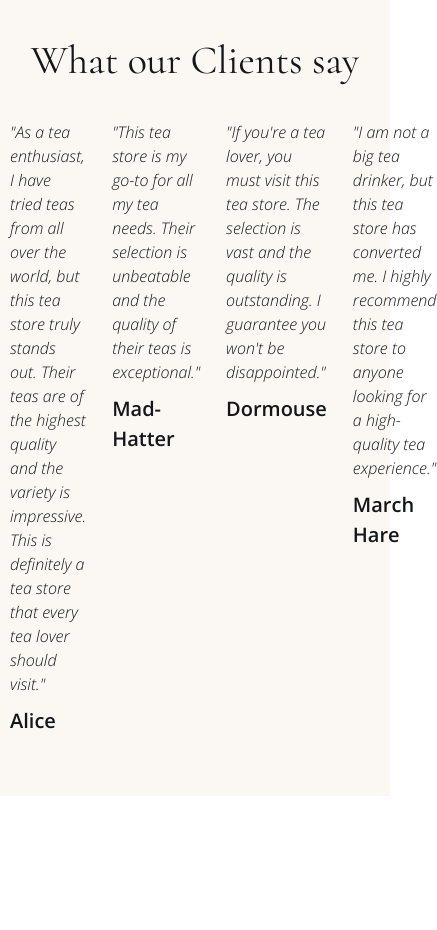
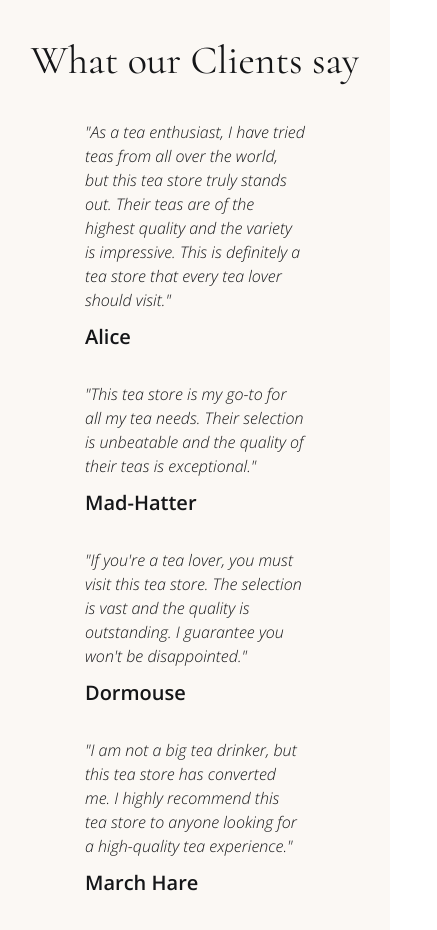
Before and after one commit to Vidiborets0012/tea, a plain HTML site: page index.html in a window 390 px wide. Shown: the part 1580-2510 px from the top of the page, 437 px wide, since content can reach past the window. Before the commit the page ends 2436 px from the top, so only its background shows below. Drawn offline with nearby package versions, Linux system fonts and the light colour scheme; a web font is replaced by a local one.

Commit message:
adapt the reviews section

```diff
--- a/css/style.css
+++ b/css/style.css
@@ -99,6 +99,10 @@ button {
   background-color: transparent;
   cursor: pointer;
 }
+
+/* .reviews__item.reviews__item--hide {
+    display: none;
+  } */
 
 .container {
   max-width: 1240px;
@@ -260,6 +264,7 @@ body {
 
 .reviews__list {
   display: flex;
+  justify-content: center;
   gap: 0 26px;
 }
 
@@ -315,6 +320,14 @@ body {
 
   .assortment__list {
     gap: 0;
+  }
+
+  /* .reviews__item.reviews__item--hide {
+    display: none;
+  } */
+
+  .reviews__item:last-child {
+    display: none;
   }
 }
 
@@ -417,6 +430,15 @@ body {
     flex-wrap: wrap;
     justify-content: center;
   }
+
+  .reviews__list {
+    flex-wrap: wrap;
+    gap: 30px 76px;
+  }
+
+  .reviews__item:last-child {
+    display: block;
+  }
 }
 
 @media (max-width: 680px) {
@@ -470,6 +492,14 @@ body {
   .section-title {
     margin-bottom: 30px;
   }
+
+  .reviews__list {
+    gap: 30px 19px;
+  }
+
+  .reviews__item {
+    flex-basis: 220px;
+  }
 }
 
 @media (max-width: 440px) {
@@ -511,6 +541,22 @@ body {
 
   .section-title {
     font-size: 24px;
+    margin-bottom: 30px;
+  }
+
+  .assortment__title {
     margin-bottom: 0;
   }
+
+  .reviews__item {
+    flex-basis: 100%;
+  }
+
+  .reviews__item:nth-last-child(2) {
+    display: none;
+  }
+
+  .reviews__item:last-child {
+    display: none;
+  }
 }
--- a/index.html
+++ b/index.html
@@ -198,7 +198,7 @@
                 <cite class="reviews__name">Dormouse</cite>
               </blockquote>
             </li>
-            <li class="reviews__item">
+            <li class="reviews__item reviews__item--hide">
               <blockquote class="reviews__blockquote">
                 <p class="reviews__text">
                   "I am not a big tea drinker, but this tea store has converted me. I highly
```
